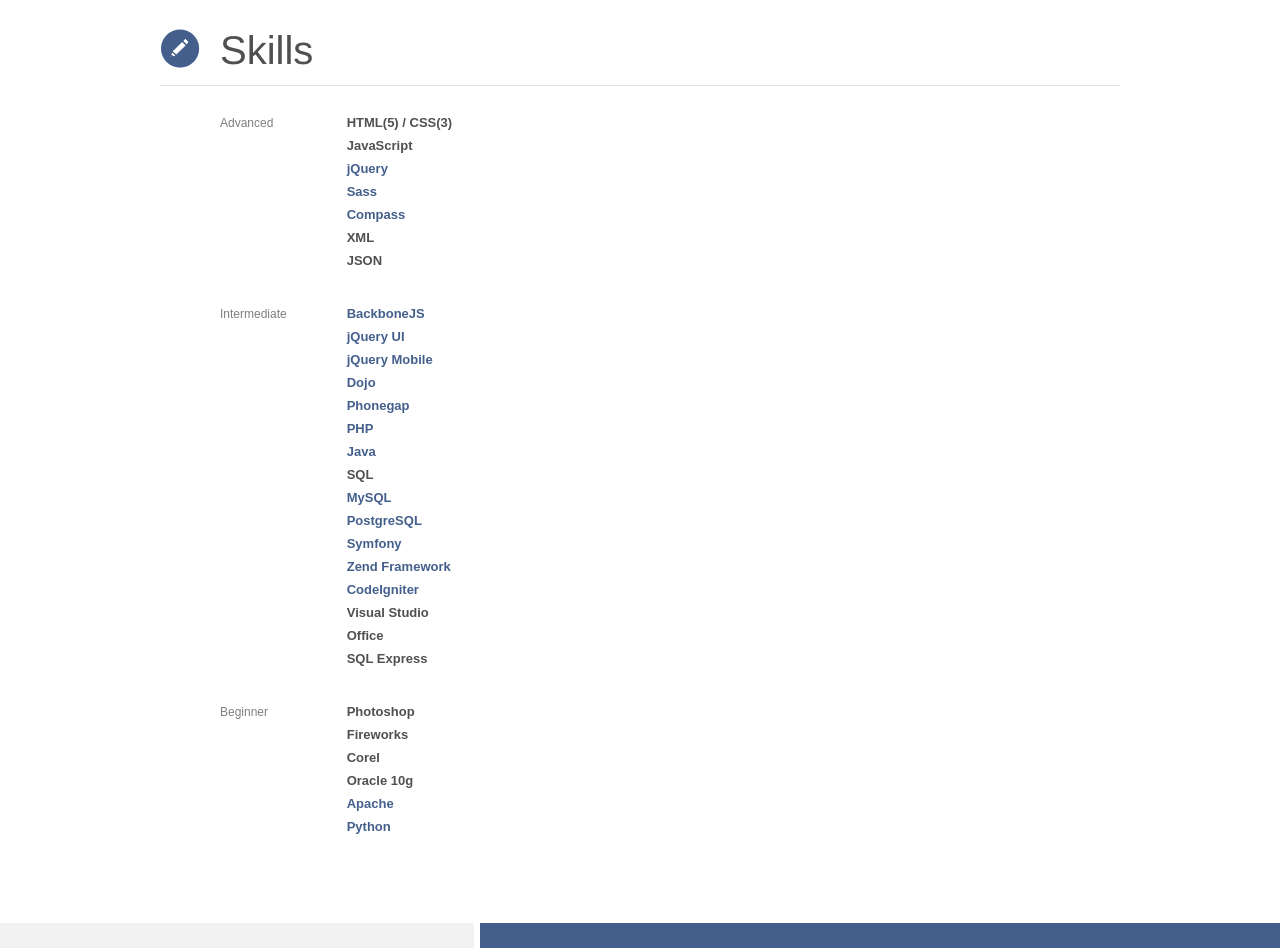
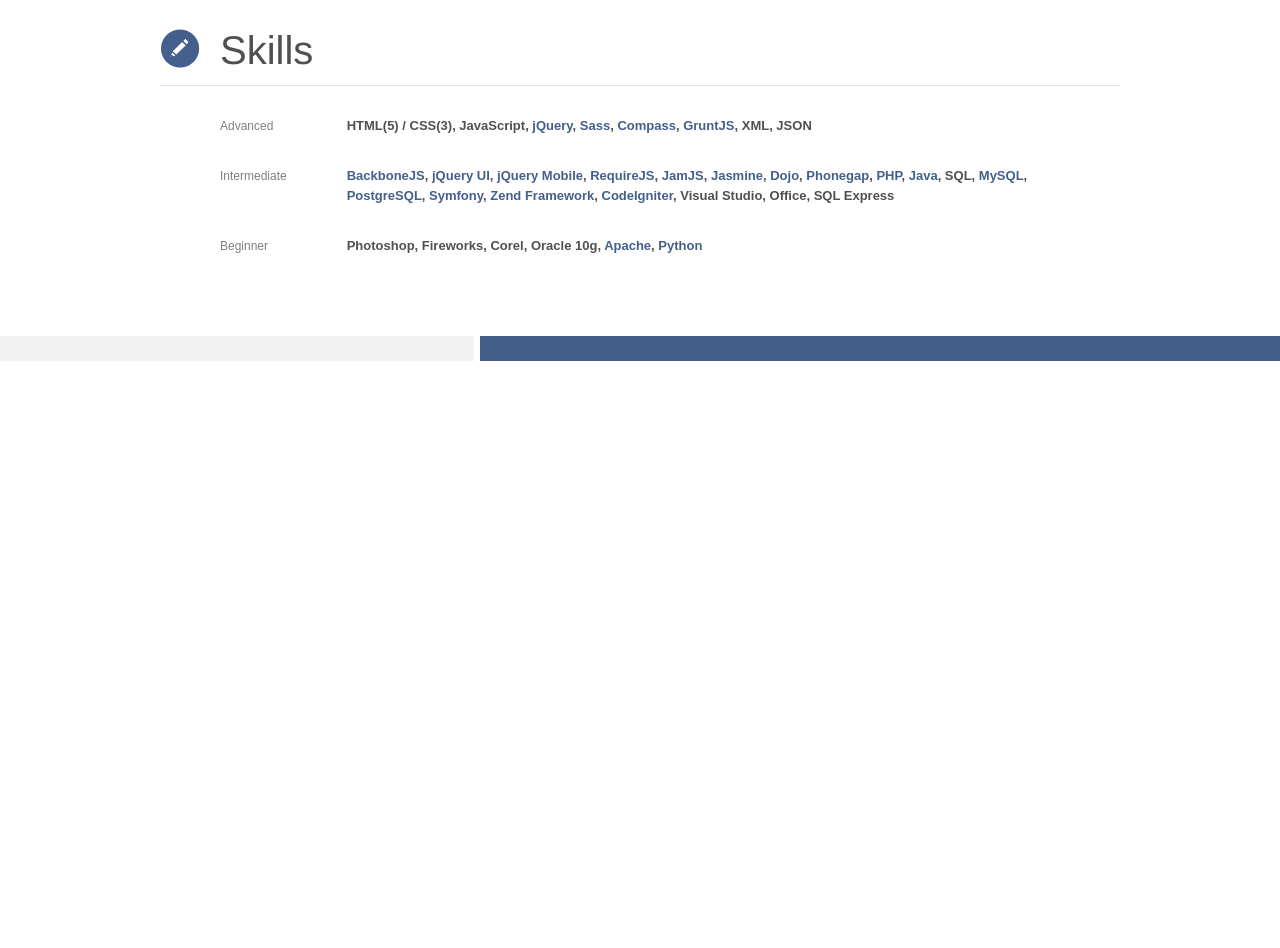
Before and after one commit to thiagofesta/thiagofesta.github.com, a plain HTML site: page index.html in a window 1280 px wide. Shown: the part 960-1908 px from the top of the page. After the commit the page ends 1321 px from the top, so only its background shows below. Drawn offline with Linux system fonts and the light colour scheme.

Commit message:
Added some new skills

```diff
--- a/index.html
+++ b/index.html
@@ -27,7 +27,7 @@
                     </div>
 
                     <div class="floatright profile-pic">
-                        <img src="static/pic.jpg" alt="John Doe">
+                        <img src="static/pic.jpg" alt="Thiago Festa">
                             <div class="social-bar">
                                 <ul>
                                     <li><a href="skype:thiagofesta"><img src="static/icon-skype.png" alt="Skype"></a></li>
@@ -142,54 +142,57 @@
                     <tr>
                         <td nowrap="nowrap">Advanced</td>
                         <td>
-                            <ul class="skill-items">
-                                <li>HTML(5) / CSS(3)</li>
-                                <li>JavaScript</li>
-                                <li><a href="http://jquery.com/">jQuery</a></li>
-                                <li><a href="http://sass-lang.com/">Sass</a></li>
-                                <li><a href="http://compass-style.org/">Compass</a></li>
-
-                                <li>XML</li>
-                                <li>JSON</li>
-                            </ul>
+                            <span class="skill-items">
+                                HTML(5) / CSS(3),
+                                JavaScript,
+                                <a href="http://jquery.com/">jQuery</a>,
+                                <a href="http://sass-lang.com/">Sass</a>,
+                                <a href="http://compass-style.org/">Compass</a>,
+                                <a href="http://gruntjs.com/">GruntJS</a>,
+                                XML,
+                                JSON
+                            </span>
                         </td>
                     </tr>
 
                     <tr>
                         <td nowrap="nowrap">Intermediate</td>
                         <td>
-                            <ul class="skill-items">
-                                <li><a href="http://backbonejs.org/">BackboneJS</a></li>
-                                <li><a href="http://jqueryui.org/">jQuery UI</a></li>
-                                <li><a href="http://jquerymobile.org/">jQuery Mobile</a></li>
-                                <li><a href="http://dojotoolkit.org/">Dojo</a></li>
-                                <li><a href="http://phonegap.com/">Phonegap</a></li>
-                                <li><a href="http://php.com/">PHP</a></li>
-                                <li><a href="http://java.com/">Java</a></li>
-                                <li>SQL</li>
-                                <li><a href="http://mysql.com/">MySQL</a></li>
-                                <li><a href="http://www.postgresql.org/">PostgreSQL</a></li>
-                                <li><a href="http://symfony.com">Symfony</a></li>
-                                <li><a href="http://framework.zend.com/">Zend Framework</a></li>
-                                <li><a href="http://ellislab.com/codeigniter">CodeIgniter</a></li>
-                                <li>Visual Studio</li>
-                                <li>Office</li>
-                                <li>SQL Express</li>
-                            </ul>
+                            <span class="skill-items">
+                                <a href="http://backbonejs.org/">BackboneJS</a>,
+                                <a href="http://jqueryui.org/">jQuery UI</a>,
+                                <a href="http://jquerymobile.org/">jQuery Mobile</a>,
+                                <a href="http://requirejs.org/">RequireJS</a>,
+                                <a href="http://jamjs.org/">JamJS</a>,
+                                <a href="http://pivotal.github.io/jasmine/">Jasmine</a>,
+                                <a href="http://dojotoolkit.org/">Dojo</a>,
+                                <a href="http://phonegap.com/">Phonegap</a>,
+                                <a href="http://php.com/">PHP</a>,
+                                <a href="http://java.com/">Java</a>,
+                                SQL,
+                                <a href="http://mysql.com/">MySQL</a>,
+                                <a href="http://www.postgresql.org/">PostgreSQL</a>,
+                                <a href="http://symfony.com">Symfony</a>,
+                                <a href="http://framework.zend.com/">Zend Framework</a>,
+                                <a href="http://ellislab.com/codeigniter">CodeIgniter</a>,
+                                Visual Studio,
+                                Office,
+                                SQL Express
+                            </span>
                         </td>
                     </tr>
 
                     <tr>
                         <td nowrap="nowrap">Beginner</td>
                         <td>
-                            <ul class="skill-items">
-                                <li>Photoshop</li>
-                                <li>Fireworks</li>
-                                <li>Corel</li>
-                                <li>Oracle 10g</li>
-                                <li><a href="http://httpd.apache.org/">Apache</a></li>
-                                <li><a href="http://www.python.org/">Python</a></li>
-                            </ul>
+                            <span class="skill-items">
+                                Photoshop,
+                                Fireworks,
+                                Corel,
+                                Oracle 10g,
+                                <a href="http://httpd.apache.org/">Apache</a>,
+                                <a href="http://www.python.org/">Python</a>
+                            </span>
                         </td>
                     </tr>
 
```
Also changed, not shown: static/default.css.
